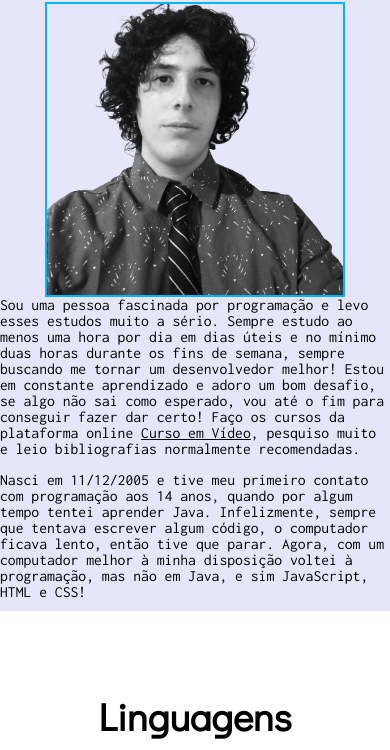
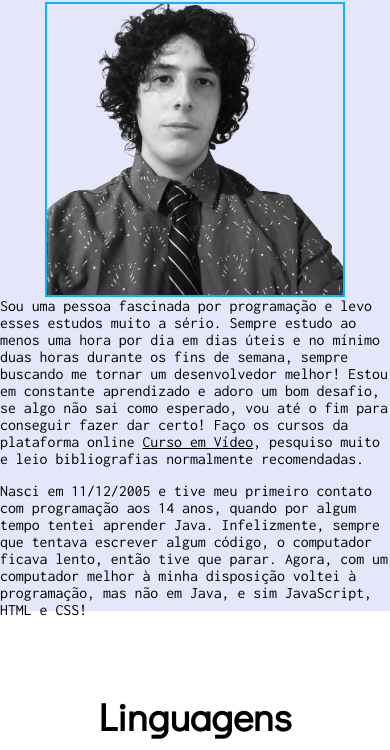
Before and after one commit to Gustavo-Soares-Dev/Gustavo-Soares-Dev.github.io, a plain HTML site: page index.html in a window 390 px wide. Shown: the part 729-1479 px from the top of the page. Drawn offline with Linux system fonts and the light colour scheme.

Commit message:
Update style.css

```diff
--- a/style.css
+++ b/style.css
@@ -102,7 +102,7 @@ h2 {
     padding-top: 5px;
     width: 100%;
     margin-bottom: 10px;
-    font-size: clamp(0.98rem, 1.4vw, 1.2rem);
+    font-size: clamp(0.99rem, 1.4vw, 1.2rem);
 }
 
 #sobre a {
```
